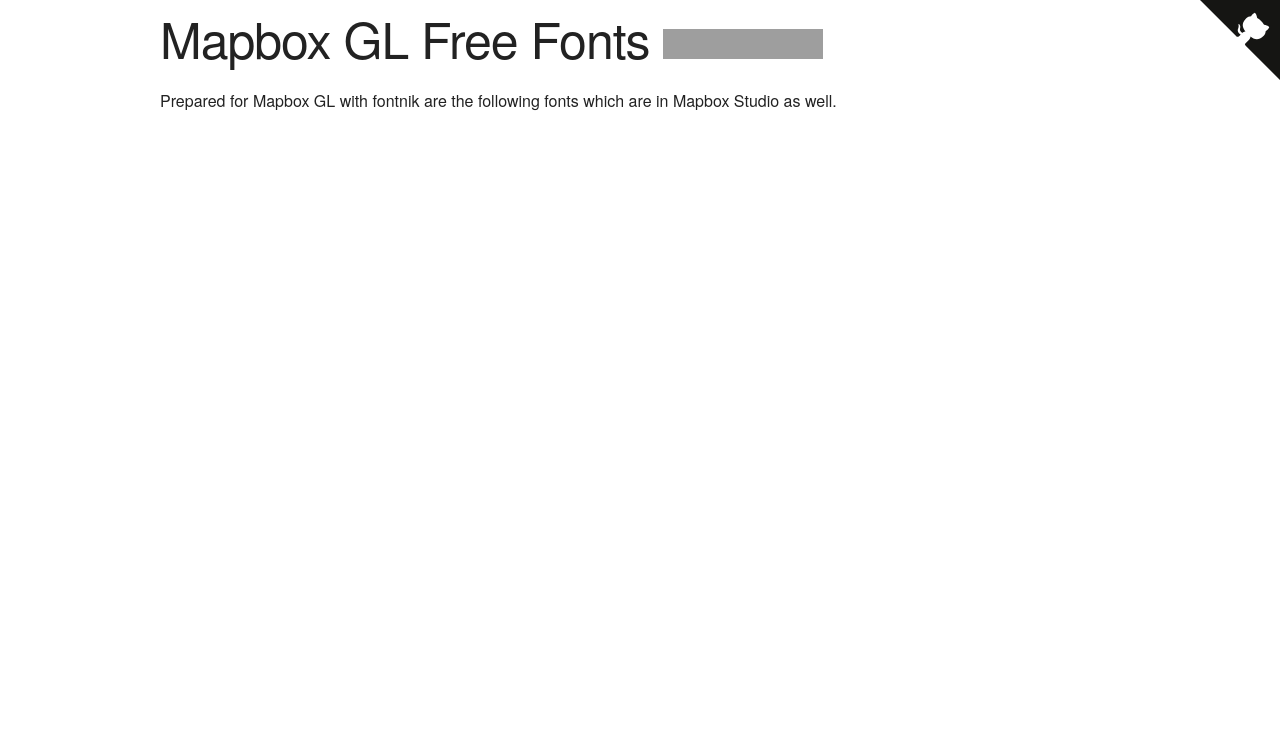
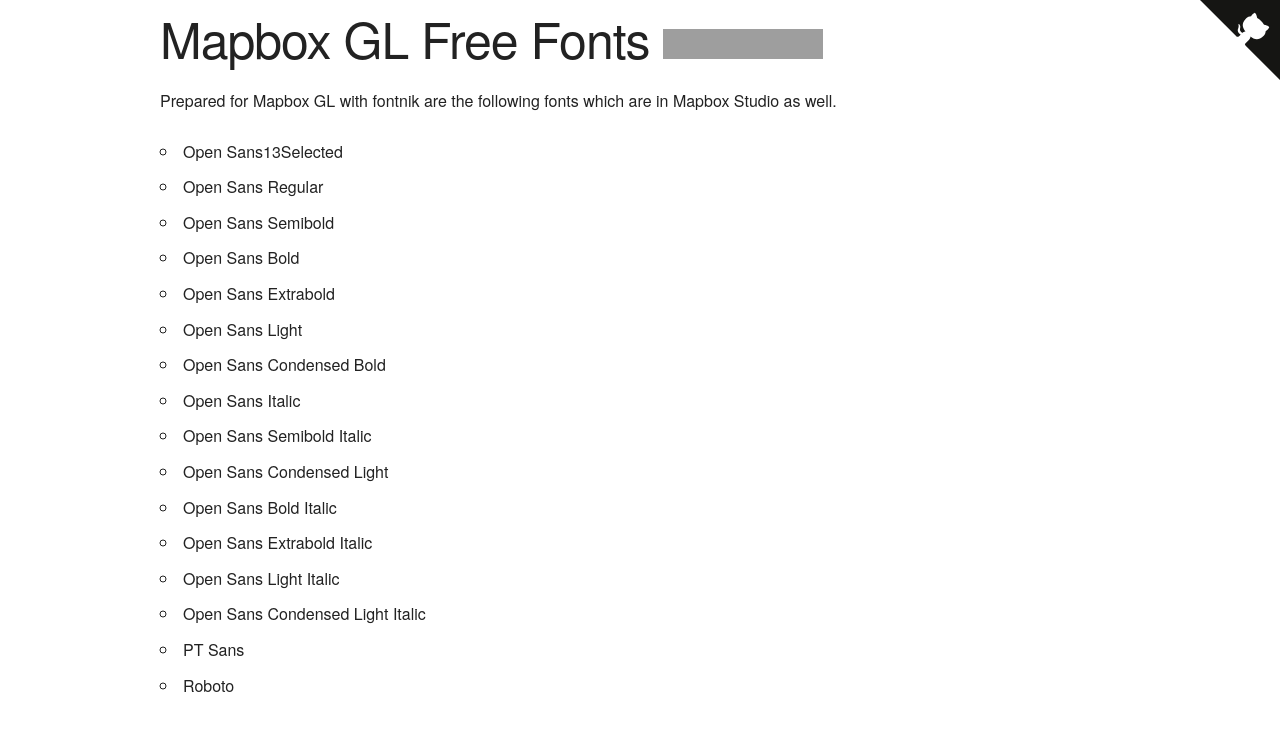
Before and after one commit to lukasmartinelli-alt/glfonts, a plain HTML site: page index.html in a window 1280 px wide. Drawn offline with nearby package versions, Linux system fonts and the light colour scheme; grey boxes are pictures that could not be loaded.

Commit message:
Add list of supported fonts to web page

```diff
--- a/index.html
+++ b/index.html
@@ -51,6 +51,24 @@
         following fonts which are in Mapbox Studio
         as well.
       </p>
+      <ul>
+        <li>Open Sans13Selected</li>
+        <li>Open Sans Regular</li>
+        <li>Open Sans Semibold</li>
+        <li>Open Sans Bold</li>
+        <li>Open Sans Extrabold</li>
+        <li>Open Sans Light</li>
+        <li>Open Sans Condensed Bold</li>
+        <li>Open Sans Italic</li>
+        <li>Open Sans Semibold Italic</li>
+        <li>Open Sans Condensed Light</li>
+        <li>Open Sans Bold Italic</li>
+        <li>Open Sans Extrabold Italic</li>
+        <li>Open Sans Light Italic</li>
+        <li>Open Sans Condensed Light Italic</li>
+        <li>PT Sans</li>
+        <li>Roboto</li>
+      </ul>
     </div>
   </div>
   </body>
```
